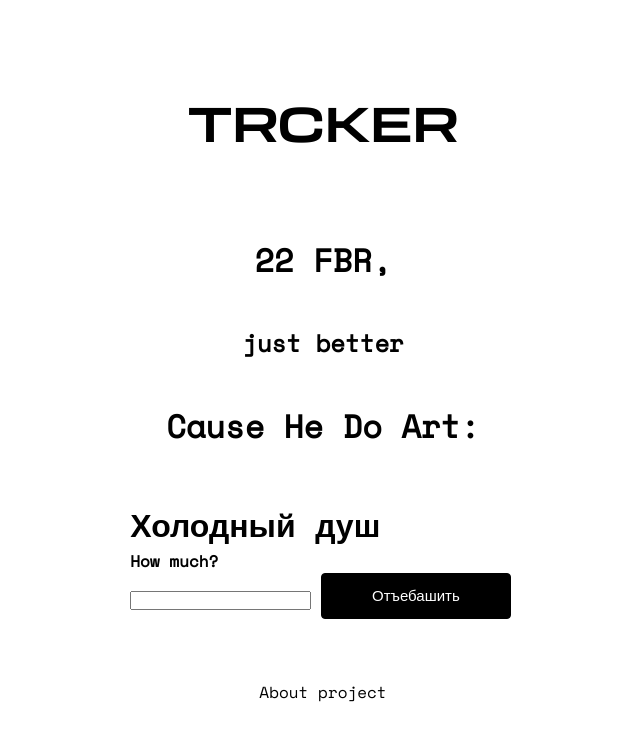
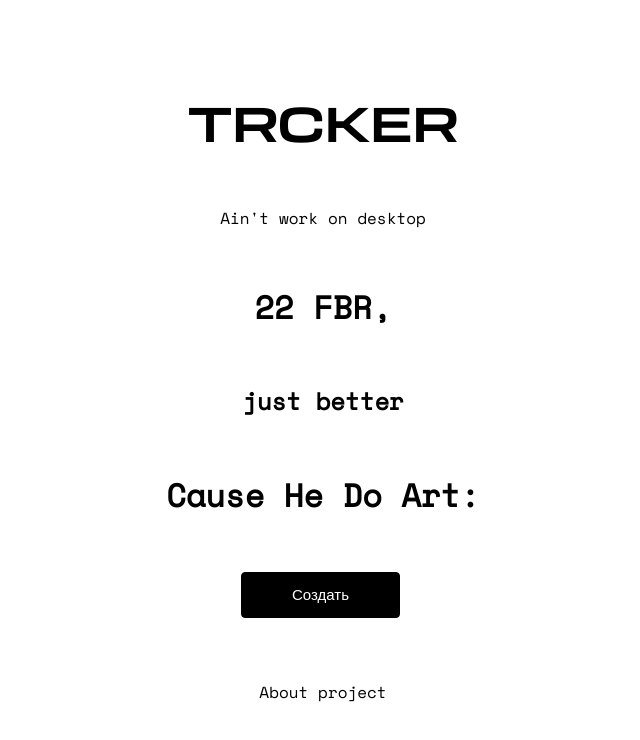
Before and after one commit to t00kind/tracker, a Next.js app: page / in a window 1280 px wide. Shown: the top 740 px of the page, without its empty margins (317-957 px from the left). Built offline with nearby package versions, Linux system fonts and the light colour scheme.

Commit message:
well done

```diff
--- a/app/lib/auth.tsx
+++ b/app/lib/auth.tsx
@@ -1,25 +1,25 @@
 'use server';
 import prisma from './prisma'
+import { GetServerSideProps } from 'next';
 
-const Chng = async(u) => {
+async function Auth(u) {
     try {
         const user = await prisma.user.findUnique({
             where: {
                 id: u.id,
             },
         });
-
         if (!user) {
             await prisma.user.create({
                 data: {
                     id: u.id,
-                    username: u.username,
+                    username: u.username
                 },
             });
         }
     } catch (error) {
-        console.error('Ошибка при поиске/создании записи:', error);
+        console.error('Произошла ошибка:', error);
     }
-};
+}
 
-export default Chng;
+export default Auth;
--- a/app/page.js
+++ b/app/page.js
@@ -7,28 +7,38 @@ import Da from './ui/Da';
 import Hustler from "./ui/Name";
 import {useTelegram} from "./useTg";
 import {useEffect, useState} from "react";
-import Chng from "./lib/auth";
 import User from "./ui/User";
 import Hab from './ui/Art';
+import Auth from './lib/auth';
+
+import prisma from "./lib/prisma";
 
 
 export default function Home() {
   const {user,webApp} = useTelegram();
   const [th, setH] = useState(false);
+  const [aha, setA] = useState(false);
+
 
   const usr = user;
+  const yahay = () => {
+    setA(true);
+  }
   useEffect(() => {
-    Chng(usr);
+    if (usr) {
+      Auth(usr);
+    };
   }, [usr]);
 
   return (
           <main className={styles.main}>
             <Logo />
-            <User user={th} />
+            {Boolean(usr) ? (<User user={th} />): <p>Ain't work on desktop</p>}
               <Da />
               <Hustler />
             <h1>Cause He Do Art: </h1>
-            <Hab title="Холодный душ" />
+            {<Hab title="Привычка X" /> && aha}
+            <button className="btn" onClick={yahay}>Создать</button>
             <Link href="/about">About project</Link>
           </main>
   );
--- a/app/ui/Art.tsx
+++ b/app/ui/Art.tsx
@@ -2,8 +2,8 @@ export default function Hab({title}) {
     return (
         <div className="origin">
             <h1>{title}</h1>
-            <b>How much?</b><br />
-            <input type="number" /> <b />
+            <b>Are your ready?</b><br />
+            <input type="checkbox" /> <b />
             <button className="btn">Отъебашить</button>
         </div>
     );
--- a/next.config.mjs
+++ b/next.config.mjs
@@ -1,10 +1,9 @@
-
 const nextConfig = {
-    experimental: {
-      serverActions: {
-        allowedOrigins: ["4ng.world", "localhost:80", "hh4h0nfn-80.euw.devtunnels.ms"]
-      }
-    }
-  }
-
+	experimental: {
+		serverActions: {
+			allowedForwardedHosts: ['localhost'],
+			allowedOrigins: ['hh4h0nfn-80.euw.devtunnels.ms'],
+		},
+	}
+}
 export default nextConfig;
```
Also changed, not shown: 1 other file (tests, documents, lock files or other folders).
